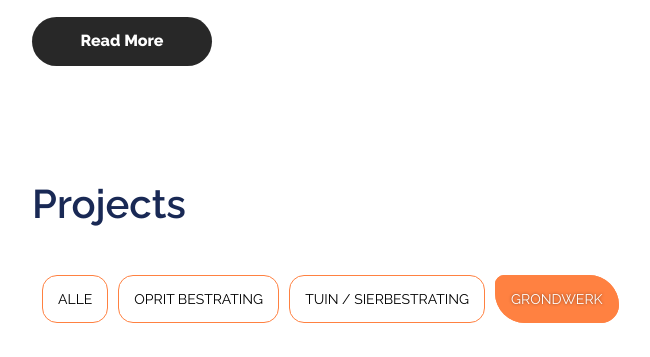
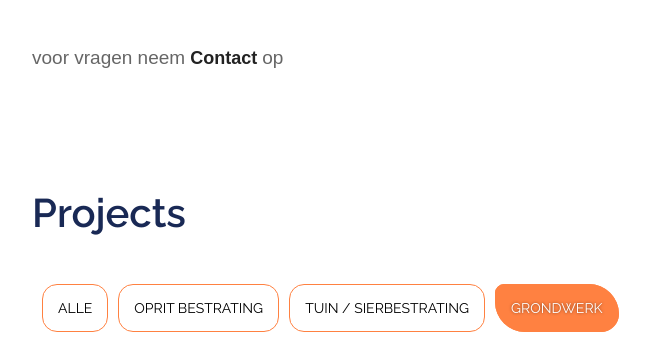
Before and after one commit to Nawaf1w3/Roth-Bestrating, a PHP site: page / in a window 1280 px wide. Shown: the part 2620-2977 px from the top of the page, without its empty margins (53-703 px from the left). Run offline with PHP 8.4, Linux system fonts and the light colour scheme; some libraries are stand-ins or nearby versions.

Commit message:
text style and html body structure with the include fixed +about me section button and video fixes style. better way of calling the script

```diff
--- a/Bestrating.php
+++ b/Bestrating.php
@@ -82,6 +82,3 @@
             $(".box-1[data-orientation!='vertical']").twentytwenty({default_offset_pct:0.5})
          });
      </script>
-
-   </body>
-</html>
--- a/about.php
+++ b/about.php
@@ -43,4 +43,3 @@
       <?php
          include('footer.html');
       ?>
-</html>
--- a/contact.php
+++ b/contact.php
@@ -62,5 +62,3 @@
       <?php
          include('footer.html');
       ?>
-   </body>
-</html>
--- a/css/style.css
+++ b/css/style.css
@@ -636,11 +636,15 @@ button {
 .about_text {
     width: 100%;
     float: left;
-    font-size: 16px;
-    color: #5a5959;
+    font-size: 18px;
+    color: #000000;
     margin-left: 0px;
-}
-
+    font-family: Arial, Helvetica, sans-serif;
+}
+.about_img-container{
+    padding-top: 10%;
+
+}
 .about_img {
     width: 100%;
     float: left;
@@ -696,20 +700,16 @@ button {
 }
 
 .read_bt_1 {
-    width: 180px;
+    font-family: Arial, Helvetica, sans-serif;
     float: left;
     margin-top: 20px;
+    font-size: 19px;
 }
 
 .read_bt_1 a {
-    width: 100%;
-    float: left;
-    font-size: 16px;
-    text-align: center;
-    background-color: #282828;
-    color: #ffffff;
-    padding: 10px 0px;
-    border-radius: 40px;
+    font-size: 18px;
+    font-family: Arial, Helvetica, sans-serif;
+    text-align: center;
     font-weight: bold;
 }
 
@@ -750,10 +750,10 @@ button {
 
 .services_text {
     width: 100%;
-    font-size: 16px;
-    font-family:'Lucida Sans', 'Lucida Sans Regular', 'Lucida Grande', 'Lucida Sans Unicode', Geneva, Verdana, sans-serif;
+    font-family: Arial, Helvetica, sans-serif;
+    font-size: 18px;
     margin: 0px;
-    color: #000000;
+    color: #757575;
     padding-top: 20px;
 }
 
--- a/footer.html
+++ b/footer.html
@@ -3,12 +3,12 @@
        <div class="footer_section_2">
           <div class="footer_section_2_flex">
              <div class="col-md-4">
-                <h2 class="useful_text">QUICK LINKS</h2>
+                <h2 class="useful_text">Contact</h2>
                 <div class="footer_menu">
                    <ul class="">
                       <li class="">
                           <a href="tel:+31611169596" target="_blank" class="">
-                              <i class="fa fa-mobile" aria-hidden="true"></i><br>Call 06-11169596
+                              <i class="fa fa-mobile" aria-hidden="true"></i><br>TN 06-11169596
                           </a>
                       </li>
                       <li class="">
@@ -18,14 +18,14 @@
                       </li>
                       <li class="">
                          <a href="https://maps.app.goo.gl/zw5xJ5LnXPNHtKHE9" target="_blank" class="">
-                              <i class="fa fa-map-marker" aria-hidden="true"></i><br> Location
+                              <i class="fa fa-map-marker" aria-hidden="true"></i><br> Locatie
                          </a>
                      </li>
                   </ul>
                   <div>
                   <ul>
                      <li class="">
-                        <a alt="whatsapp" href="https://wa.me/+31611169596" target="_blank"><img class="" src="IMG/whatsapp.png" alt="" width="80%" height="32"></i>
+                        <a alt="whatsapp" href="https://wa.me/+31611169596" target="_blank"><img class="" src="IMG/whatsapp.png" alt="" width="80%" height="32"></a>
                      </li>
                   </ul>
                   </div>
@@ -36,9 +36,9 @@
                 <div class="footer_menu">
                    <ul>
                       <li><a href="index.php">Home</a></li>
-                      <li><a href="about.php">About</a></li>
-                      <li><a href="services.php">Services</a></li>
-                      <li><a href="projects.php">Projects</a></li>
+                      <li><a href="about.php">Over onze</a></li>
+                      <li><a href="services.php">Service</a></li>
+                      <li><a href="projects.php">Project</a></li>
                       <li><a href="contact.php">Contact</a></li>
                    </ul>
                 </div>
@@ -87,3 +87,5 @@
  </div>
  <!-- copyright section end -->
  <!-- Javascript files-->
+</body>
+</html>
--- a/index.php
+++ b/index.php
@@ -99,15 +99,16 @@
          include ('sections/contact.html');
       ?>
       <!-- contact section end -->
+
+      <?php
+      include('footer.html');
+      ?>
+
       <!-- footer section start -->
       <script src="js/popper.min.js"></script>
       <script src="js/bootstrap.bundle.min.js"></script>
       <script src="js/plugin.js"></script>
       <script src="js/custom.js"></script>
-      <?php
-      include('footer.html');
-      ?>
-
 
    <script>
       $(function() {
@@ -128,5 +129,3 @@
             }
          }
    </script>
-   </body>
-</html>
--- a/projects.php
+++ b/projects.php
@@ -49,6 +49,3 @@
             });
 
      </script>
-
-   </body>
-</html>
--- a/sections/about.html
+++ b/sections/about.html
@@ -8,9 +8,9 @@
                Danny's passie is om mensen blij te maken met nieuwe bestrating. Hij gelooft dat een goed aangelegd terras, een fraaie oprit of een charmant tuinpad niet alleen de esthetiek van een woning verbetert, maar ook het dagelijks leven van mensen verrijkt door een plek te creëren waar ze kunnen genieten, ontspannen en herinneringen kunnen maken.
 
                Bij Bestratingsbedrijf Roth streven we ernaar om niet alleen hoogwaardige bestratingsdiensten te leveren, maar ook om een persoonlijke en betrokken benadering te bieden die ervoor zorgt dat elk project aan de verwachtingen van onze klanten voldoet en deze zelfs overtreft. Neem vandaag nog contact met ons op en laat Danny en het team van Bestratingsbedrijf Roth uw buitenruimte transformeren tot iets buitengewoons.</p>
-             <div class="read_bt_1"><a href="#">Read More</a></div>
+             <div class="read_bt_1">voor vragen neem<a href=""> Contact </a>op</div>
           </div>
-          <div class="col-md-6">
+          <div class="col-md-6 about_img-container">
              <div class="about_img">
                 <div class="video_bt">
                    <div class="play_icon"><img src="images/play-icon.png"></div>
--- a/services.php
+++ b/services.php
@@ -60,5 +60,3 @@
             }
          }
       </script>
-   </body>
-</html>
--- a/sierbestrating.php
+++ b/sierbestrating.php
@@ -89,5 +89,3 @@
             });
 
      </script>
-   </body>
-</html>
--- a/tuinbestrating.php
+++ b/tuinbestrating.php
@@ -89,5 +89,3 @@
             });
 
      </script>
-   </body>
-</html>
```
